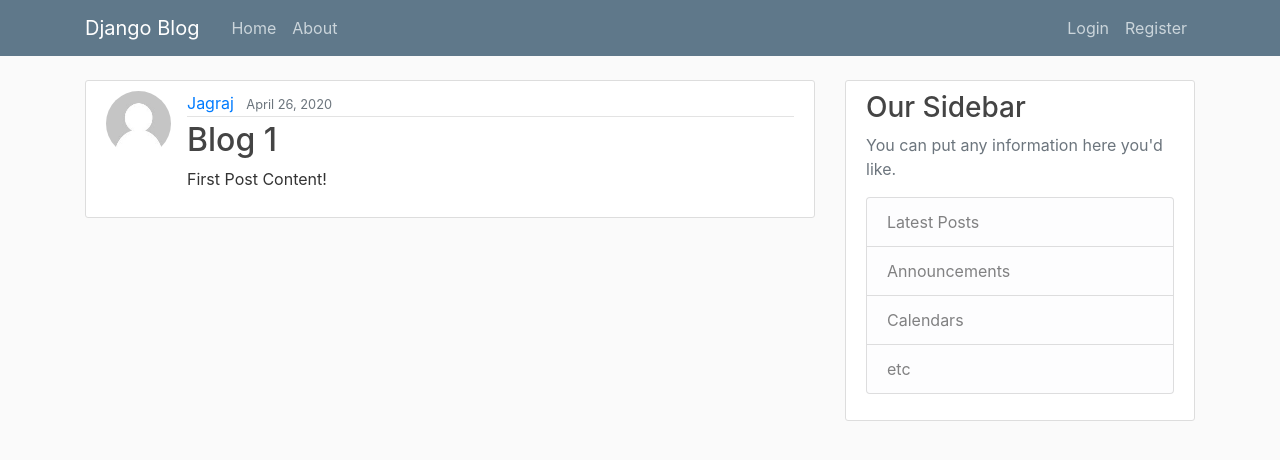
After one commit to jagraj28/LearningDjango, a Django app: page /post/1 in a window 1280 px wide. The commit adds this page. Shown: the top 460 px of the page. Run offline with Django 3.2, Linux system fonts and the light colour scheme; data comes from the database, SQL or seed files in the repository; both versions use the stored data as it was after the commit; some libraries are stand-ins or nearby versions.

Commit message:
Lesson 10 - Create and Update Posts
More learning into how different classes are created in order to update a post made by a user, which can only be done if the user is logged in.

```diff
--- a/blog/models.py
+++ b/blog/models.py
@@ -1,6 +1,7 @@
 from django.db import models
 from django.utils import timezone
 from django.contrib.auth.models import User
+from django.urls import reverse
 
 class Post(models.Model):
     title = models.CharField(max_length=100)
@@ -10,3 +11,6 @@ class Post(models.Model):
 
     def __str__(self):
         return self.title
+
+    def get_absolute_url(self):
+        return reverse('post-detail', kwargs={'pk': self.pk})
--- a/blog/templates/blog/base.html
+++ b/blog/templates/blog/base.html
@@ -34,6 +34,7 @@
             <!-- Navbar Right Side -->
             <div class="navbar-nav">
               {% if user.is_authenticated %}
+                <a class="nav-item nav-link" href="{% url 'post-create'%}">New Post</a>
                 <a class="nav-item nav-link" href="{% url 'profile'%}">Profile</a>
                 <a class="nav-item nav-link" href="{% url 'logout'%}">Logout</a>
               {% else %}
--- /dev/null
+++ b/blog/templates/blog/post_detail.html
@@ -0,0 +1,20 @@
+{% extends "blog/base.html" %}
+{% block content %}
+    <article class="media content-section">
+        <img class='rounded-circle article-img' src="{{ object.author.profile.image.url }}">
+        <div class="media-body">
+        <div class="article-metadata">
+            <a class="mr-2" href="#">{{ object.author }}</a>
+            <small class="text-muted">{{ object.date_posted|date:'F d, Y' }}</small>
+            {% if object.author == user %}
+                <div>
+                <a class="btn btn-secondary btn-sm mt-1 mb-1" href="{% url 'post-update' object.id %}">Update</a>
+                <a class="btn btn-danger btn-sm mt-1 mb-1" href="{% url 'post-update' object.id %}">Delete</a>
+                </div>
+            {% endif %}
+        </div>
+        <h2 class="article-title">{{ object.title }}</h2>
+        <p class="article-content">{{ object.content }}</p>
+        </div>
+    </article>
+{% endblock content %}
--- a/blog/urls.py
+++ b/blog/urls.py
@@ -1,7 +1,12 @@
 from django.urls import path
+from .views import PostListView, PostDetailView, PostCreateView, PostUpdateView, PostDeleteView
 from . import views
 
 urlpatterns = [
-    path('', views.home, name='blog-home'),
+    path('', PostListView.as_view(), name='blog-home'),
+    path('post/<int:pk>', PostDetailView.as_view(), name='post-detail'),
+    path('post/new', PostCreateView.as_view(), name='post-create'),
+    path('post/<int:pk>/update', PostUpdateView.as_view(), name='post-update'),
+    path('post/<int:pk>/delete', PostDeleteView.as_view(), name='post-delete'),
     path('about/', views.about, name='blog-about'),
 ]
--- a/blog/views.py
+++ b/blog/views.py
@@ -1,4 +1,6 @@
 from django.shortcuts import render
+from django.contrib.auth.mixins import LoginRequiredMixin, UserPassesTestMixin
+from django.views.generic import ListView, DetailView, CreateView, DeleteView
 from .models import Post
 
 def home(request):
@@ -9,3 +11,45 @@ def home(request):
 
 def about(request):
     return render(request, 'blog/about.html', {'title': 'About'})
+
+class PostListView(ListView):
+    model = Post
+    template_name = 'blog/home.html' # <app>/<model>_<viewtype>.html
+    context_object_name = 'posts'
+    ordering = ['-date_posted']
+    paginate_by = 1
+
+class PostDetailView(DetailView):
+    model = Post
+
+class PostCreateView(LoginRequiredMixin, CreateView):
+    model = Post
+    fields = ['title', 'content']
+
+    def form_valid(self, form):
+        form.instance.author = self.request.user
+        return super().form_valid(form)
+
+class PostUpdateView(LoginRequiredMixin, CreateView):
+    model = Post
+    fields = ['title', 'content']
+
+    def form_valid(self, form):
+        form.instance.author = self.request.user
+        return super().form_valid(form)
+
+    def test_func(self):
+        post = self.get_object()
+        if self.request.user == post.author:
+            return True
+        return False
+
+class PostDeleteView(LoginRequiredMixin, UserPassesTestMixin, DeleteView):
+    model = Post
+    success_url = '/'
+
+    def test_func(self):
+        post = self.get_object()
+        if self.request.user == post.author:
+            return True
+        return False
```
Also changed, not shown: blog/templates/blog/home.html (+18 -1 lines), blog/templates/blog/post_confirm_delete.html (added, +16 -0 lines), blog/templates/blog/post_form.html (added, +16 -0 lines), db.sqlite3.
